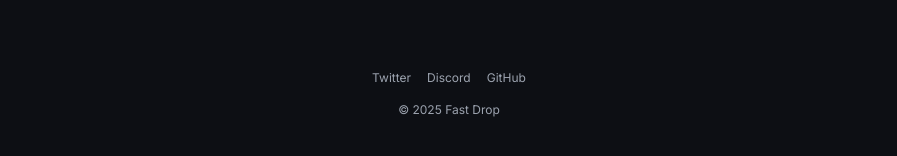
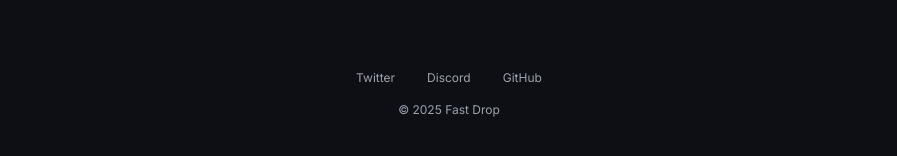
Before and after one commit to felipeldfonseca/fastdrop, a Next.js app in the folder apps/web/: page / in a window 1280 px wide. Shown: the part 3724-3880 px from the top of the page, without its empty margins (191-1088 px from the left). Built offline with nearby package versions, Linux system fonts and the light colour scheme.

Commit message:
style(landing): increase spacing between social links in footer

```diff
--- a/apps/web/src/components/landing/Footer.tsx
+++ b/apps/web/src/components/landing/Footer.tsx
@@ -4,7 +4,7 @@ const Footer = () => {
   return (
     <footer className="mx-auto max-w-6xl px-6 py-12 text-xs text-[--brand-muted]">
       <div className="flex flex-col items-center gap-4">
-        <div className="flex gap-4">
+        <div className="flex gap-8">
           <Link href="#" className="hover:text-[--brand-fg]">
             Twitter
           </Link>
```
